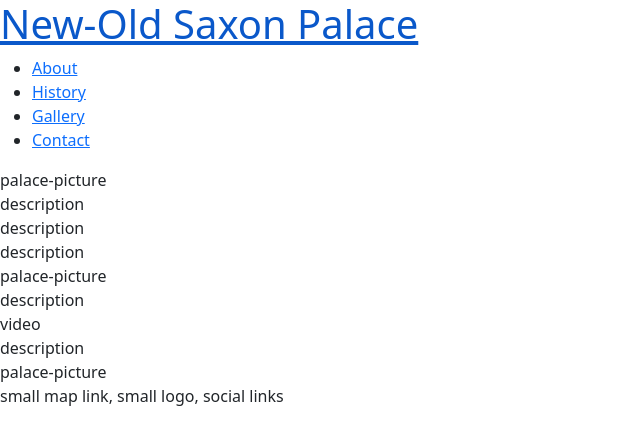
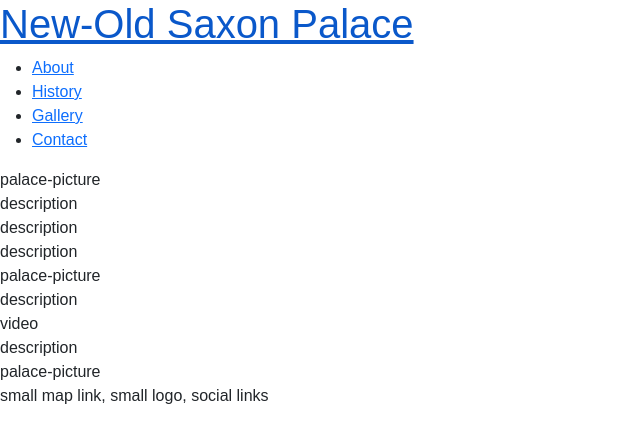
Before and after one commit to DominikBBB/PP1-Saxon-Palace, a plain HTML site: page index.html in a window 1280 px wide. Shown: the whole page, without its empty margins (0-640 px from the left). Drawn offline with nearby package versions, Linux system fonts and the light colour scheme.

Commit message:
Add google fonts and remove default margins, padding and borders

```diff
--- a/assets/css/style.css
+++ b/assets/css/style.css
@@ -1,3 +1,12 @@
+@import url('https://fonts.googleapis.com/css2?family=Special+Elite&display=swap');
+
+* {
+    margin: 0;
+    padding: 0;
+    border: none;
+}
+
 body {
-    font-family: Arial;
+    font-family: Arial, sans-serif;
+    font-weight: 300;
 }
--- a/index.html
+++ b/index.html
@@ -4,19 +4,15 @@
 <head>
     <meta charset="UTF-8">
     <meta http-equiv="X-UA-Compatible" content="IE=edge">
-    <link rel="apple-touch-icon" href="apple-touch-icon.png">
 
     <meta name="viewport" content="width=device-width, initial-scale=1.0">
     <meta name="description" content="Old-New Saxon Palace in Warsaw, Poland">
-    <meta name="keywords"
-        content="Saxon Palace, historical building, reconstruction, Warsaw, Poland, Palac Saski, odbudowa, Warszawa, Polska">
-
-    <link rel="stylesheet" href="assets/css/style.css">
+    <meta name="keywords" content="Saxon Palace, historical building, reconstruction, Warsaw, Poland, Palac Saski, odbudowa, Warszawa, Polska">
 
     <link href="https://cdn.jsdelivr.net/npm/bootstrap@5.1.3/dist/css/bootstrap.min.css" rel="stylesheet"
         integrity="sha384-1BmE4kWBq78iYhFldvKuhfTAU6auU8tT94WrHftjDbrCEXSU1oBoqyl2QvZ6jIW3" crossorigin="anonymous">
     <script src="https://kit.fontawesome.com/d6b6a5287d.js" crossorigin="anonymous"></script>
-
+    <link rel="stylesheet" href="assets/css/style.css">
     <title>New-Old Saxon Palace</title>
 </head>
 
```
